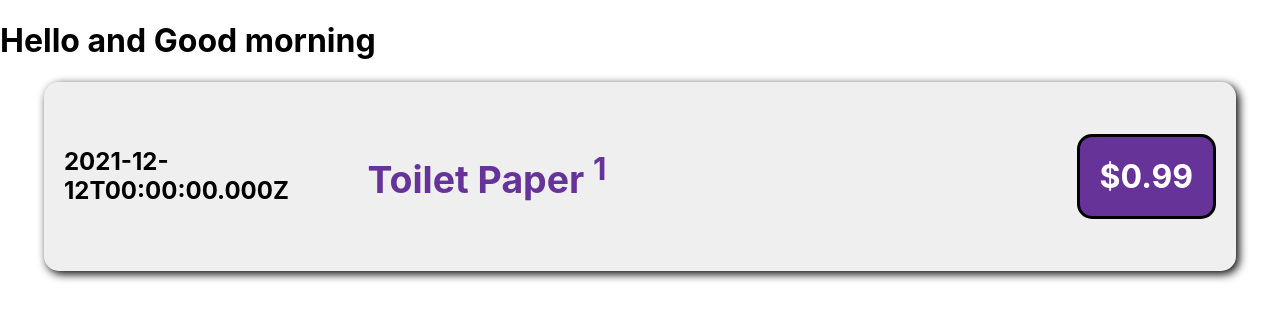
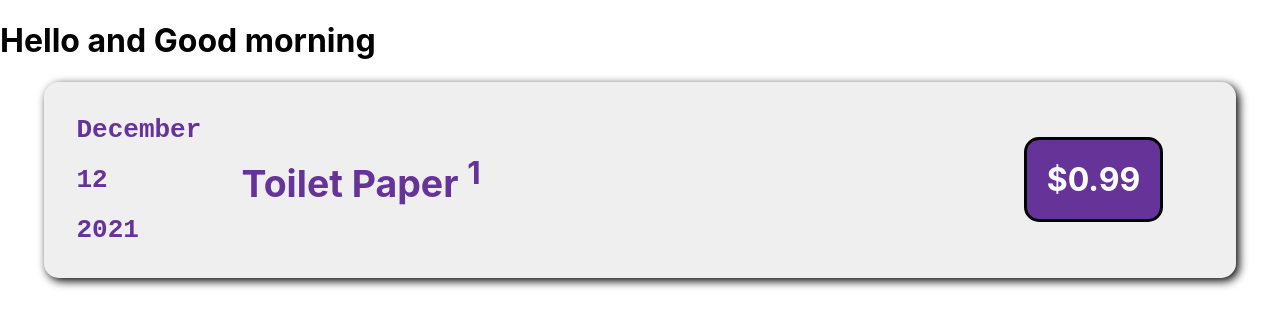
Before and after one commit to KramStyles/react_1, a React (Create React App) app: page / in a window 1280 px wide. Shown: the top 326 px of the page. Built offline with nearby package versions, Linux system fonts and the light colour scheme.

Commit message:
worked on date

```diff
--- a/src/components/ExpenseItem.js
+++ b/src/components/ExpenseItem.js
@@ -1,10 +1,18 @@
 import './ExpenseItem.css';
 
 function ExpenseItem(props) {
+    let month = props.date.toLocaleString('en-US', {month: 'long'});
+    let day = props.date.toLocaleString('en-US', {day: '2-digit'});
+    let year = props.date.getFullYear();
+
 
     return (
         <div className={"expense_container"}>
-            <h2>{props.date.toISOString()}</h2>
+            <pre>
+                <div>{month}</div>
+                <div>{day}</div>
+                <div>{year}</div>
+            </pre>
             <div>
                 <h3>{props.title} <sup>{props.id}</sup></h3>
                 <p>${props.amount}</p>
```
